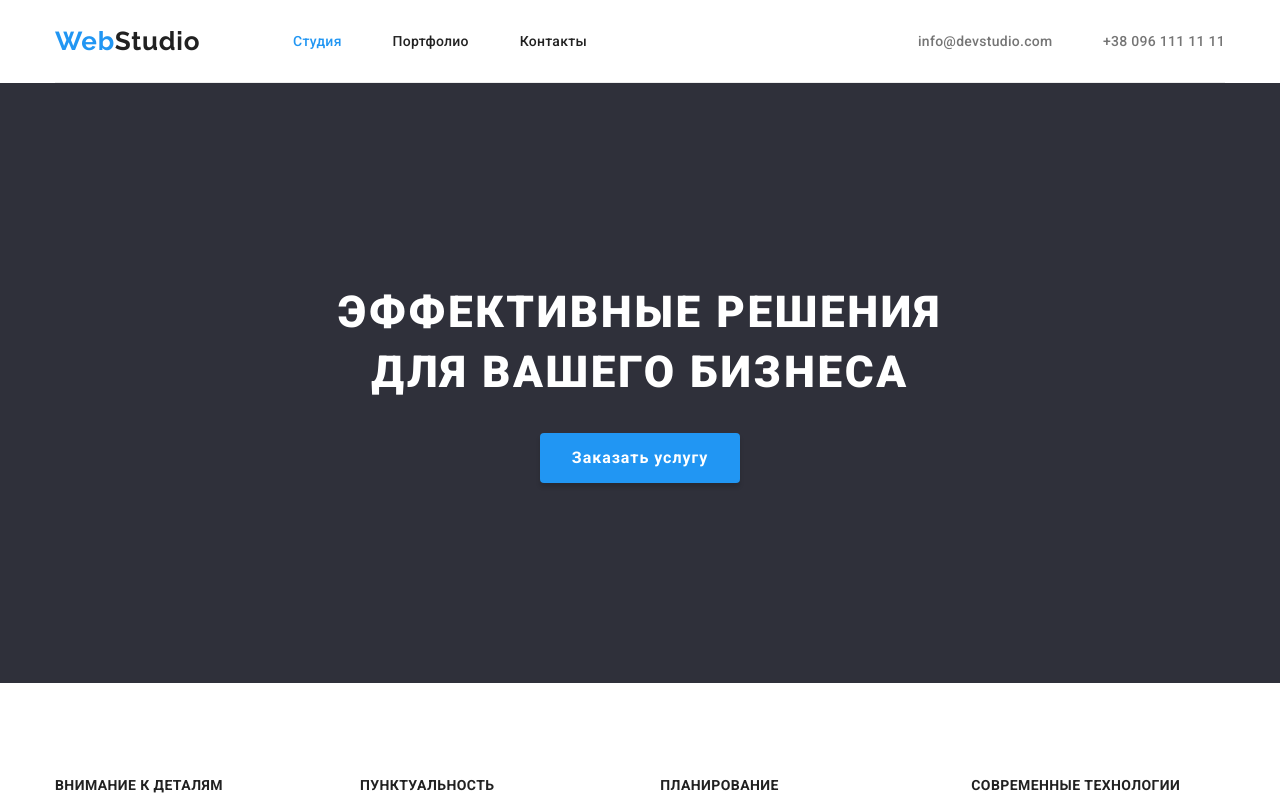
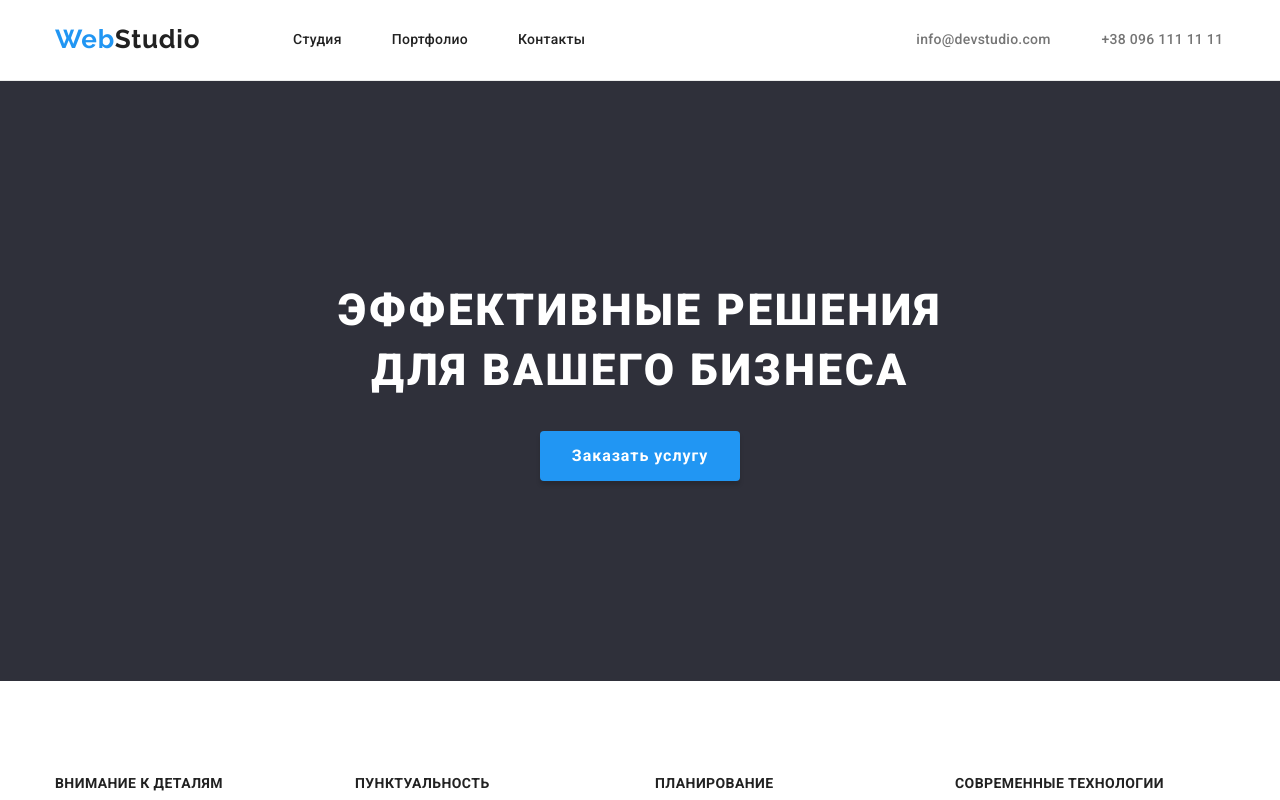
Before and after one commit to Magic-disk/goit-markup-hw-03, a plain HTML site: page index.html in a window 1280 px wide. Shown: the top 800 px of the page. Drawn offline with nearby package versions, Linux system fonts and the light colour scheme.

Commit message:
3 homework corrected

```diff
--- a/css/styles.css
+++ b/css/styles.css
@@ -45,6 +45,14 @@ img {
 .header {
   background-color: var(--white-color);
 }
+
+.header .container {
+  display: flex;
+  align-items: center;
+  justify-content: space-between;
+  padding-top: 24px;
+  padding-bottom: 25px;
+}
 .navigation {
   display: flex;
   align-items: center;
@@ -60,6 +68,7 @@ img {
   line-height: 1.192;
   color: var(--title-color);
   width: 145px;
+  margin-right: 93px;
 }
 .logo-web {
   font-family: Raleway;
@@ -72,12 +81,13 @@ img {
 }
 .site-nav {
   display: flex;
-  width: 294px;
   justify-content: space-between;
-  margin-left: 93px;
-  padding-top: 32px;
-  padding-bottom: 32px;
 }
+
+.site-nav li:not(:first-child) {
+  margin-left: 50px;
+}
+
 .site-nav .active {
   font-family: Roboto;
   font-style: normal;
@@ -101,8 +111,6 @@ img {
   margin-left: 331px;
   justify-content: space-between;
   width: 307px;
-  padding-top: 32px;
-  padding-bottom: 32px;
 }
 /* свойства ссылок контактов */
 
@@ -141,7 +149,7 @@ img {
   color: var(--white-color);
   width: 696px;
   margin: 0 auto;
-  padding-bottom: 30px;
+  margin-bottom: 30px;
 }
 
 /* кнопка заказа услуги */
@@ -276,6 +284,7 @@ img {
   font-weight: normal;
   font-size: 14px;
   line-height: 1.714;
+  width: 270px;
 }
 .job-title {
   font-family: Roboto;
@@ -342,7 +351,7 @@ img {
 .footer {
   background-color: var(--hero-footer-background);
 }
-.footer .container {
+.footer {
   padding-top: 60px;
   padding-bottom: 60px;
 }
--- a/index.html
+++ b/index.html
@@ -13,13 +13,13 @@
     </head>
     <body class="page">
       <!-- Site header -->
-      <div class="container">
-        <header class="header">
+      <header class="header">
+          <div class="container">
           <nav class="navigation">
           <a href="./index.html" class="logo"><span class="logo-web">Web</span>Studio</a>
 
           <ul class="site-nav">
-            <li><a href="./index.html" class="active">Студия</a></li>
+            <li><a href="./index.html" class="link active">Студия</a></li>
             <li><a href="./portfolio.html" class="link">Портфолио</a></li>
             <li><a href="./" class="link">Контакты</a></li>
           </ul>
```
